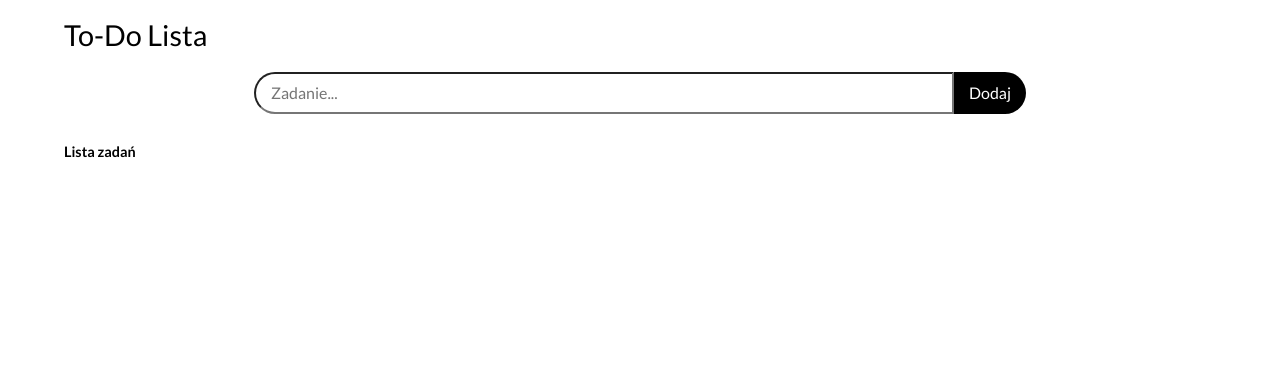
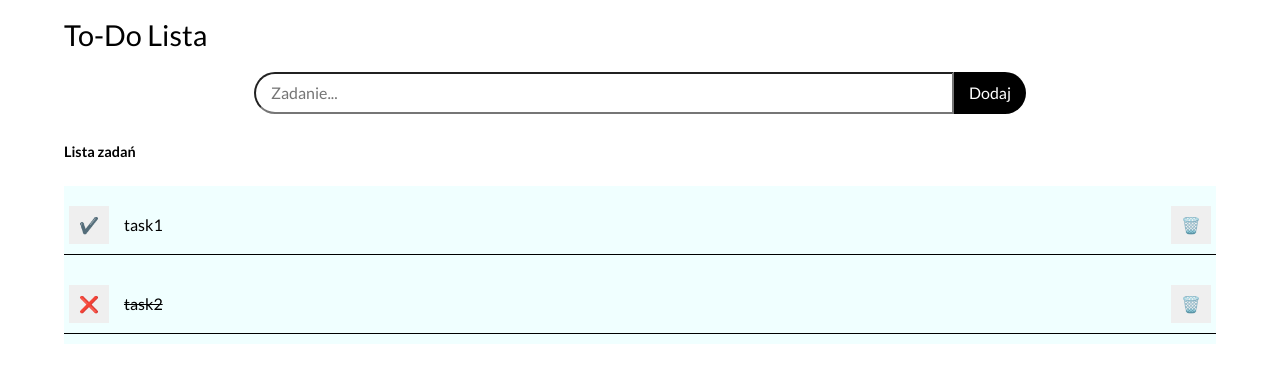
Before and after one commit to enigmaSpy/to-do-list, a plain HTML site: page index.html in a window 1280 px wide. Drawn offline with nearby package versions, Linux system fonts and the light colour scheme; the site is published under a folder, as on GitHub Pages, so addresses that start at the root find nothing.

Commit message:
path correction

```diff
--- a/index.html
+++ b/index.html
@@ -23,7 +23,7 @@
     <link rel="stylesheet" href="styles/form.css" />
     <link rel="stylesheet" href="styles/main.css" />
     <link rel="stylesheet" href="styles/contentWrapper.css" />
-    <script defer src="/scripts/sctipt.js"></script>
+    <script defer src="scripts/sctipt.js"></script>
   </head>
   <body>
     <div class="contentWrapper">
```
